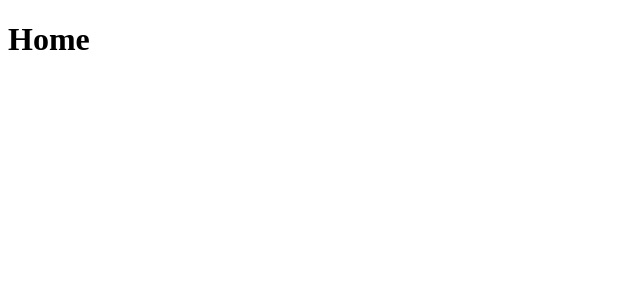
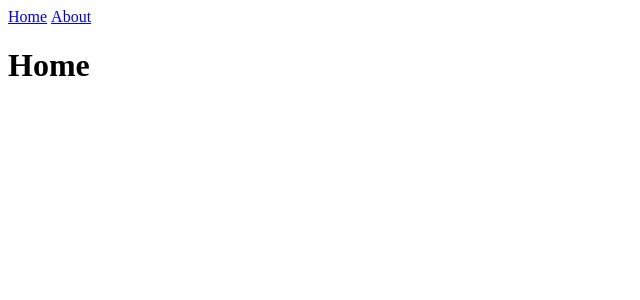
Before and after one commit to cullenjett/react-ssr-boilerplate, a React (Create React App) app: page / in a window 1280 px wide. Shown: the top 300 px of the page, without its empty margins (0-640 px from the left). Built offline with nearby package versions, Linux system fonts and the light colour scheme.

Commit message:
first implementation of basic code splitting

```diff
--- a/src/components/Layout.js
+++ b/src/components/Layout.js
@@ -1,14 +1,23 @@
 import React from 'react';
-import { Switch, Route } from 'react-router-dom';
+import { Switch, Route, Link } from 'react-router-dom';
 
-import Home from './Home';
-import About from './About';
+// import Home from './Home';
+// import About from './About';
+import { Home, About } from '../routes';
 
 const Layout = () => (
-  <Switch>
-    <Route exact path="/" component={Home} />
-    <Route path="/about" component={About} />
-  </Switch>
+  <div>
+    <nav>
+      <Link to="/">Home</Link>
+      <span>&nbsp;</span>
+      <Link to="/about">About</Link>
+    </nav>
+
+    <Switch>
+      <Route exact path="/" component={Home} />
+      <Route path="/about" component={About} />
+    </Switch>
+  </div>
 );
 
 export default Layout;
--- /dev/null
+++ b/src/routes.js
@@ -0,0 +1,28 @@
+import React from 'react';
+
+const AsyncComponent = (getComponent) => {
+  return class AsyncComponent extends React.Component {
+    static Component = null;
+    state = { Component: AsyncComponent.Component };
+
+    componentWillMount() {
+      if (!this.state.Component) {
+        getComponent().then(Component => {
+          AsyncComponent.Component = Component
+          this.setState({ Component })
+        })
+      }
+    }
+
+    render() {
+      const { Component } = this.state
+      if (Component) {
+        return <Component {...this.props} />
+      }
+      return null
+    }
+  }
+};
+
+export const Home = AsyncComponent(() => import('./components/Home').then(mod => mod.default));
+export const About = AsyncComponent(() => import('./components/About').then(mod => mod.default));
```
